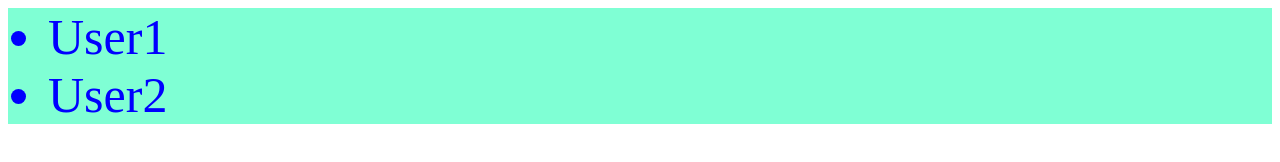
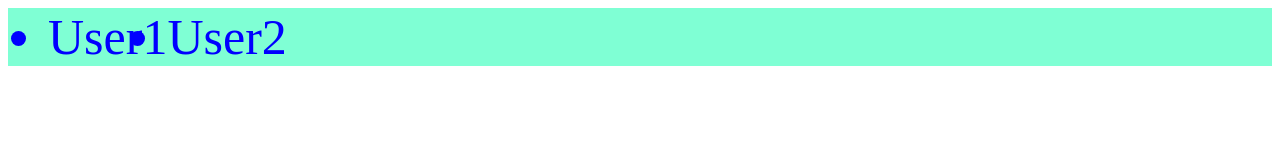
Before and after one commit to Mariya-Z/webpack-hw, a website built with webpack: page src/index.html in a window 1280 px wide. Built offline with nearby package versions, Linux system fonts and the light colour scheme.

Commit message:
second-commit

```diff
--- a/package.json
+++ b/package.json
@@ -17,6 +17,7 @@
   "author": "",
   "license": "ISC",
   "devDependencies": {
+    "autoprefixer": "^9.1.1",
     "babel-core": "^6.26.3",
     "babel-loader": "^7.1.5",
     "babel-preset-env": "^1.7.0",
--- a/src/styles/user.sass
+++ b/src/styles/user.sass
@@ -1,5 +1,6 @@
 .user-list
     font-size: 50px
+    display: flex
 
     &__item
         color: blue
```
